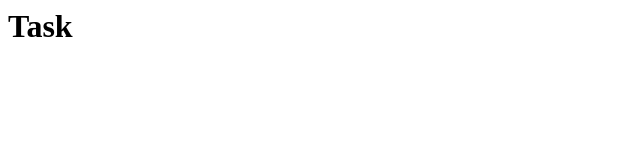
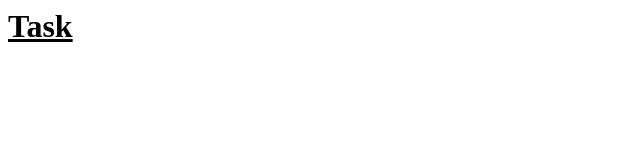
Before and after one commit to Sonianetinti/Assignment, a plain HTML site: page index.html in a window 1280 px wide. Shown: the full height of the page, 0-640 px from the left. Drawn offline with Linux system fonts and the light colour scheme.

Commit message:
commited after modify

```diff
--- a/index.html
+++ b/index.html
@@ -1,5 +1,5 @@
 <html>
 <body>
-<h1>Task</h1>
+<h1><b><u>Task</b></u></h1>
 </body>
 </html>
```
